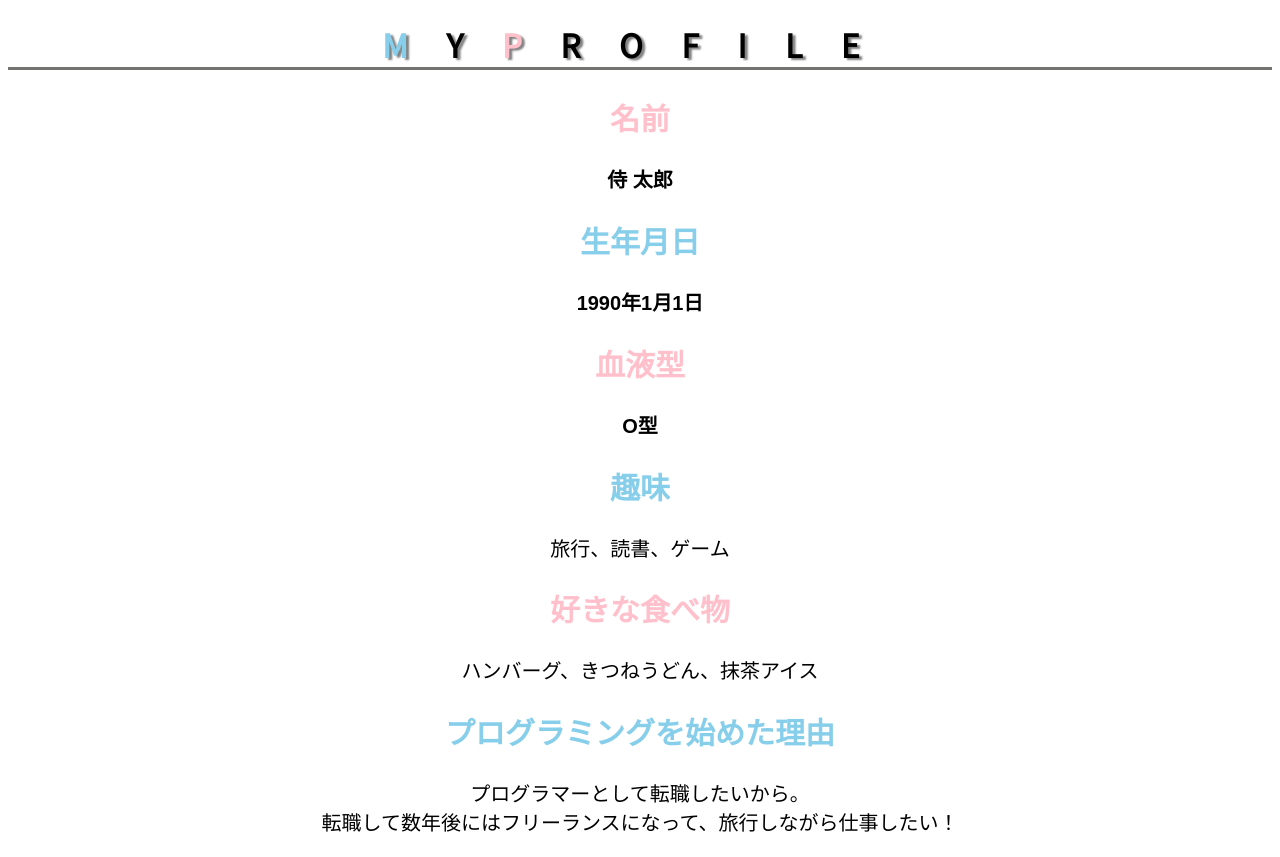
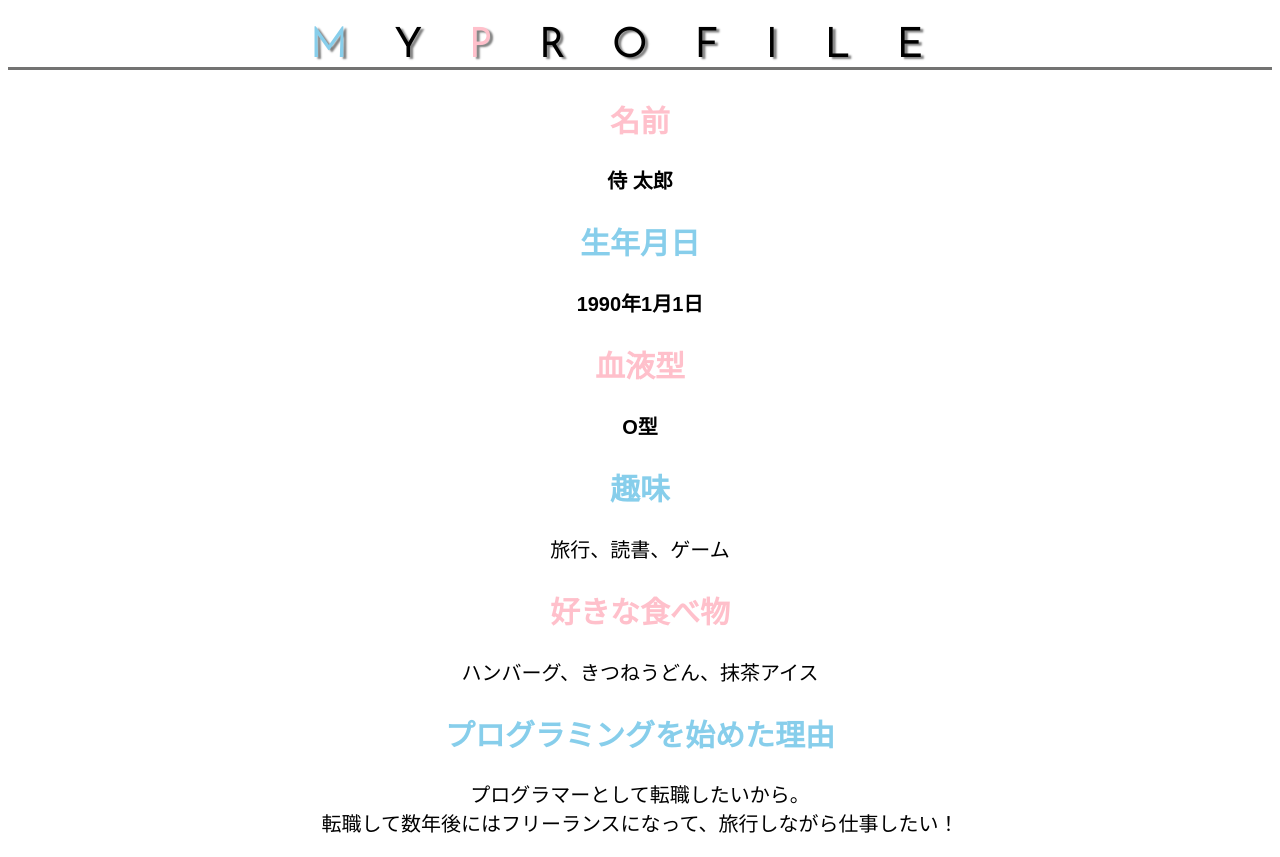
Before and after one commit to sgntr0204/html-css-basic-kadai, a plain HTML site: page kadai_014/kadai_014.html in a window 1280 px wide. Drawn offline with Linux system fonts and the light colour scheme.

Commit message:
kadai_014 再提出用アップロード

```diff
--- a/kadai_014/kadai_014.html
+++ b/kadai_014/kadai_014.html
@@ -6,8 +6,8 @@
     <meta charset="utf-8">
     <link rel="stylesheet" href="style.css">
     <link rel="preconnect" href="https://fonts.googleapis.com">
-      <link rel="preconnect" href="https://fonts.gstatic.com" crossorigin>
-      <link href="https://fonts.googleapis.com/css2?family=Josefin+Sans&family=Noto+Sans+JP&display=swap" rel="stylesheet">
+    <link rel="preconnect" href="https://fonts.gstatic.com" crossorigin>
+    <link href="https://fonts.googleapis.com/css2?family=Josefin+Sans:wght@300&display=swap" rel="stylesheet">
   </head>
   <body>
     <h1 class="myprofile"><span class="text-skyblue">M</span>Y<span class="text-pink">P</span>ROFILE</h1>
--- a/kadai_014/style.css
+++ b/kadai_014/style.css
@@ -1,11 +1,12 @@
+html{
+  font-size: 20px;
+}
 body{
   font-family: "Arial","Meiryo",sans-serif;
-  font-size: 20px;
   text-align: center;
 }
 h1{
   font-family: 'Josefin Sans', sans-serif;
-  font-family: 'Noto Sans JP', sans-serif;
 }
 .myprofile{
   font-size: 2rem;
```
